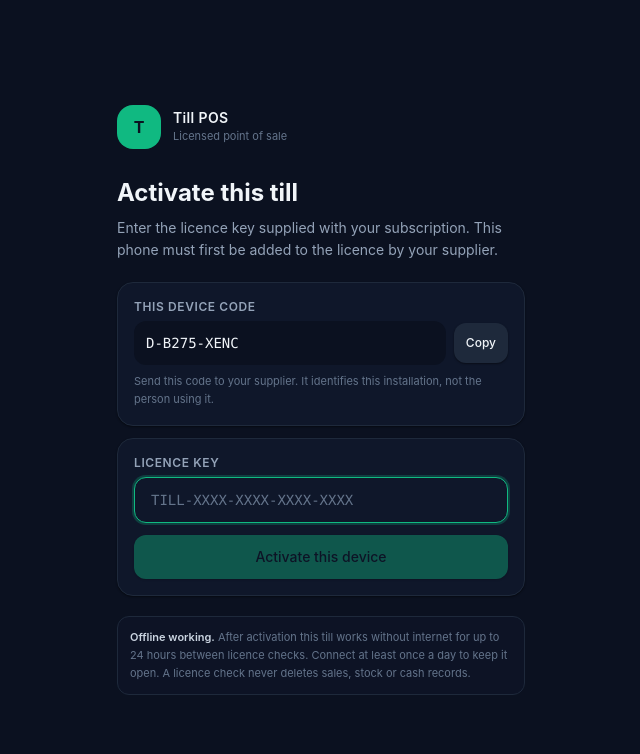
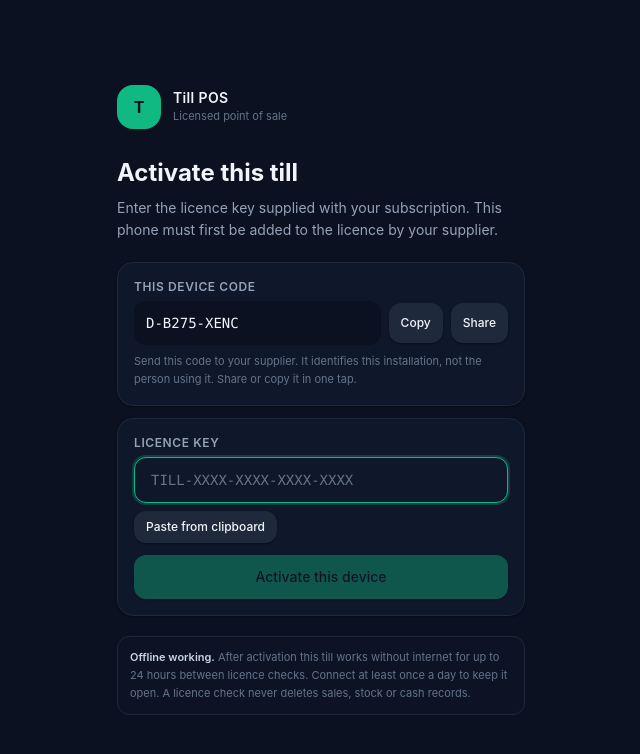
Before and after one commit to rethabileseoane-star/tillpos, a React (Vite) app: page / in a window 1280 px wide. Shown: the top 754 px of the page, without its empty margins (319-959 px from the left). Built offline with nearby package versions, Linux system fonts and the light colour scheme; no server answers.

Commit message:
Make licence activation faster with quick links and sharing

```diff
--- a/src/features/admin/LicenseAdminScreen.tsx
+++ b/src/features/admin/LicenseAdminScreen.tsx
@@ -807,6 +807,10 @@ function LicenseAdminCard({
 
 function RevealedKeyModal({ value, onClose }: { value: RevealedKey; onClose: () => void }) {
   const [copied, setCopied] = useState(false)
+  const [linkCopied, setLinkCopied] = useState(false)
+  const activationLink = `${window.location.origin}${window.location.pathname}#/?key=${encodeURIComponent(
+    value.key,
+  )}`
   return (
     <div className="fixed inset-0 z-50 flex items-center justify-center bg-black/80 p-4">
       <div className="w-full max-w-md rounded-2xl border border-ink-700 bg-ink-800 p-4">
@@ -826,9 +830,19 @@ function RevealedKeyModal({ value, onClose }: { value: RevealedKey; onClose: ()
         >
           {copied ? 'Copied' : 'Copy key'}
         </button>
+        <button
+          className="btn-ghost mt-2 w-full !py-2.5 text-sm"
+          onClick={async () => {
+            const ok = await copyText(activationLink)
+            setLinkCopied(ok)
+          }}
+        >
+          {linkCopied ? 'Activation link copied' : 'Copy quick activation link'}
+        </button>
         <p className="mt-3 text-[11px] leading-relaxed text-slate-500">
-          Give it to the customer only after their device codes are added. They
-          enter the key on each approved phone.
+          Give it to the customer only after their device codes are added. The
+          quick link pre-fills the key on an approved phone; the customer still
+          taps Activate.
         </p>
         <button className="btn-ghost mt-2 w-full !py-2.5 text-sm" onClick={onClose}>
           Done
--- a/src/licensing/LicenseGate.tsx
+++ b/src/licensing/LicenseGate.tsx
@@ -1,5 +1,5 @@
-import { useState, type ReactNode } from 'react'
-import { copyText } from './format'
+import { useEffect, useState, type ReactNode } from 'react'
+import { copyText, normalizeLicenseKey } from './format'
 import { licenseServerConfigured } from './config'
 import { useLicense } from './LicenseContext'
 
@@ -57,10 +57,72 @@ function ActivationScreen() {
   const license = useLicense()
   const [key, setKey] = useState('')
   const [copied, setCopied] = useState(false)
+  const [shared, setShared] = useState(false)
+  const [autoFilled, setAutoFilled] = useState(false)
+
+  // A quick-activation link (see the seller admin screen) carries the licence
+  // key in the URL so the customer does not have to type it. Read it once,
+  // pre-fill the field, and remove it from the address bar immediately so it is
+  // not left in history or shared by mistake.
+  useEffect(() => {
+    const hash = window.location.hash
+    const query = hash.includes('?')
+      ? hash.slice(hash.indexOf('?') + 1)
+      : window.location.search.replace(/^\\?/, '')
+    const params = new URLSearchParams(query)
+    const fromUrl =
+      params.get('key') ?? params.get('license') ?? params.get('licence')
+    if (!fromUrl) return
+    setKey(normalizeLicenseKey(fromUrl))
+    setAutoFilled(true)
+    try {
+      const url = new URL(window.location.href)
+      url.hash = '#/'
+      url.search = ''
+      window.history.replaceState({}, '', url.toString())
+    } catch {
+      // Older browsers: leaving the URL alone is harmless.
+    }
+  }, [])
 
   const submit = async () => {
     const result = await license.activate(key)
-    if (result.ok) setKey('')
+    if (result.ok) {
+      setKey('')
+      setAutoFilled(false)
+    }
+  }
+
+  const pasteFromClipboard = async () => {
+    try {
+      const text = await navigator.clipboard.readText()
+      if (text.trim()) {
+        setKey(normalizeLicenseKey(text))
+        setAutoFilled(false)
+      }
+    } catch {
+      // Clipboard access is optional; the manual field still works.
+    }
+  }
+
+  const shareDeviceCode = async () => {
+    const text = license.deviceCode
+    if (navigator.share) {
+      try {
+        await navigator.share({
+          title: 'Till device code',
+          text: `Device code for Till POS activation: ${text}`,
+        })
+        setShared(true)
+        window.setTimeout(() => setShared(false), 1500)
+        return
+      } catch {
+        // Fall through to copying.
+      }
+    }
+    const ok = await copyText(text)
+    setShared(ok)
+    window.setTimeout(() => setShared(false), 1500)
   }
 
   return (
@@ -88,10 +150,17 @@ function ActivationScreen() {
           >
             {copied ? 'Copied' : 'Copy'}
           </button>
+          <button
+            type="button"
+            className="btn-ghost !px-3 !py-3 text-xs"
+            onClick={() => void shareDeviceCode()}
+          >
+            {shared ? 'Shared' : 'Share'}
+          </button>
         </div>
         <p className="mt-2 text-[11px] leading-relaxed text-slate-500">
           Send this code to your supplier. It identifies this installation, not
-          the person using it.
+          the person using it. Share or copy it in one tap.
         </p>
       </div>
 
@@ -103,13 +172,30 @@ function ActivationScreen() {
           id="licence-key"
           className="field font-mono !py-3 text-sm uppercase"
           value={key}
-          onChange={(e) => setKey(e.target.value.toUpperCase())}
+          onChange={(e) => {
+            setKey(e.target.value.toUpperCase())
+            setAutoFilled(false)
+          }}
           placeholder="TILL-XXXX-XXXX-XXXX-XXXX"
           autoCapitalize="characters"
           autoCorrect="off"
           spellCheck={false}
           autoFocus
         />
+        <div className="mt-2 flex gap-2">
+          <button
+            type="button"
+            className="btn-ghost !px-3 !py-2 text-xs"
+            onClick={() => void pasteFromClipboard()}
+          >
+            Paste from clipboard
+          </button>
+          {autoFilled && (
+            <span className="self-center text-[11px] text-cash-300">
+              Filled from activation link
+            </span>
+          )}
+        </div>
         <button
           className="btn-primary mt-3 w-full !py-3 text-sm"
           disabled={license.busy || key.trim() === '' || !licenseServerConfigured}
```
